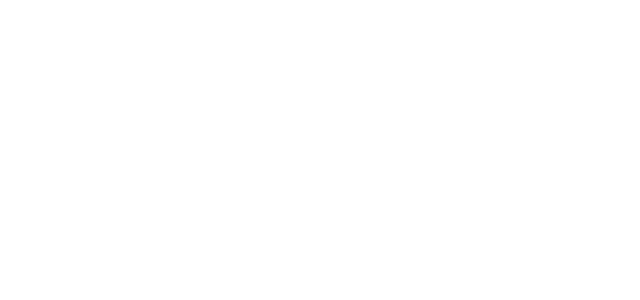
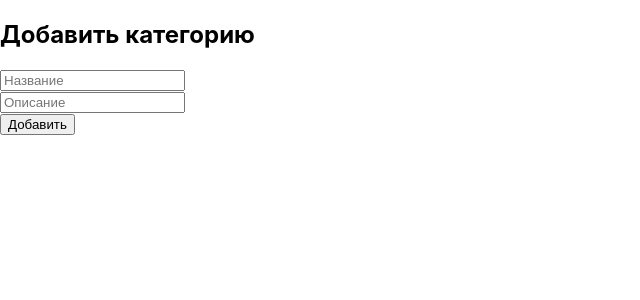
Before and after one commit to iamdelrey/family_budget_frontend, a React (Create React App) app: page /add-category in a window 1280 px wide. Before the commit this address had no page. Shown: the top 300 px of the page, without its empty margins (0-640 px from the left). Built offline with nearby package versions, Linux system fonts and the light colour scheme.

Commit message:
feat: migrate to App.jsx and add login, category list and add-category pages

```diff
--- a/src/App.js
+++ b/src/App.jsx
@@ -1,13 +1,16 @@
 import { BrowserRouter, Route, Routes } from 'react-router-dom'
+import AddCategoryPage from './pages/AddCategoryPage'
 import CategoriesPage from './pages/CategoriesPage'
 import LoginPage from './pages/LoginPage'
-
+import MePage from './pages/MePage'
 function App() {
 	return (
 		<BrowserRouter>
 			<Routes>
 				<Route path='/login' element={<LoginPage />} />
 				<Route path='/categories' element={<CategoriesPage />} />
+				<Route path='/add-category' element={<AddCategoryPage />} />
+				<Route path='/me' element={<MePage />} />
 			</Routes>
 		</BrowserRouter>
 	)
--- a/src/index.js
+++ b/src/index.js
@@ -1,6 +1,6 @@
 import React from 'react'
 import ReactDOM from 'react-dom/client'
-import App from './App'
+import App from './App.jsx'
 import './index.css'
 
 const root = ReactDOM.createRoot(document.getElementById('root'))
--- /dev/null
+++ b/src/pages/AddCategoryPage.jsx
@@ -0,0 +1,53 @@
+import axios from 'axios'
+import { useState } from 'react'
+import { useNavigate } from 'react-router-dom'
+
+function AddCategoryPage() {
+	const [name, setName] = useState('')
+	const [description, setDescription] = useState('')
+	const navigate = useNavigate()
+
+	const handleSubmit = async e => {
+		e.preventDefault()
+		try {
+			await axios.post(
+				'http://127.0.0.1:8000/api/categories/',
+				{ name, description },
+				{
+					headers: {
+						Authorization: `Bearer ${localStorage.getItem('access_token')}`,
+					},
+				}
+			)
+			navigate('/categories')
+		} catch (error) {
+			console.error('Ошибка при добавлении категории', error)
+			alert('Не удалось добавить категорию')
+		}
+	}
+
+	return (
+		<div>
+			<h2>Добавить категорию</h2>
+			<form onSubmit={handleSubmit}>
+				<input
+					type='text'
+					placeholder='Название'
+					value={name}
+					onChange={e => setName(e.target.value)}
+				/>
+				<br />
+				<input
+					type='text'
+					placeholder='Описание'
+					value={description}
+					onChange={e => setDescription(e.target.value)}
+				/>
+				<br />
+				<button type='submit'>Добавить</button>
+			</form>
+		</div>
+	)
+}
+
+export default AddCategoryPage
--- /dev/null
+++ b/src/pages/MePage.jsx
@@ -0,0 +1,43 @@
+import axios from 'axios'
+import { useEffect, useState } from 'react'
+
+function MePage() {
+	const [user, setUser] = useState(null)
+
+	useEffect(() => {
+		const fetchUser = async () => {
+			try {
+				const res = await axios.get('http://127.0.0.1:8000/api/me/', {
+					headers: {
+						Authorization: `Bearer ${localStorage.getItem('access_token')}`,
+					},
+				})
+				setUser(res.data)
+			} catch (error) {
+				console.error('Ошибка получения пользователя', error)
+				alert('Не удалось загрузить информацию о пользователе')
+			}
+		}
+
+		fetchUser()
+	}, [])
+
+	if (!user) return <p>Загрузка...</p>
+
+	return (
+		<div>
+			<h2>Ваш профиль</h2>
+			<p>
+				<strong>ID:</strong> {user.id}
+			</p>
+			<p>
+				<strong>Имя пользователя:</strong> {user.username}
+			</p>
+			<p>
+				<strong>Email:</strong> {user.email}
+			</p>
+		</div>
+	)
+}
+
+export default MePage
```
